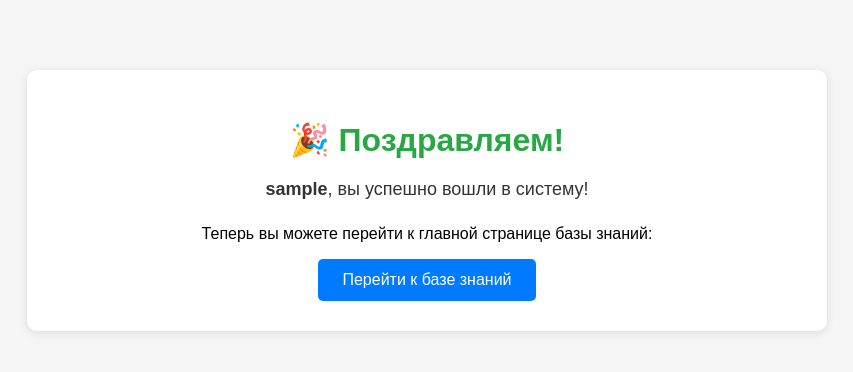
After one commit to AriNeyvert/web-back-labs, a Flask app: template templates/lab5/success_login.html in a window 1280 px wide. The commit adds this page. Shown: the top 372 px of the page, without its empty margins (213-1066 px from the left). Run offline with Flask 3, Linux system fonts and the light colour scheme; the template is opened without the code that fills it: most values are stand-ins (such as "Sample title", 1, 10 or a date in 2020).

Commit message:
Аутентификация

```diff
--- /dev/null
+++ b/templates/lab5/success_login.html
@@ -0,0 +1,58 @@
+<!DOCTYPE html>
+<html lang="ru">
+<head>
+    <meta charset="UTF-8">
+    <meta name="viewport" content="width=device-width, initial-scale=1.0">
+    <title>Успешный вход</title>
+    <style>
+        body {
+            font-family: Arial, sans-serif;
+            max-width: 800px;
+            margin: 50px auto;
+            padding: 20px;
+            background-color: #f5f5f5;
+        }
+        .success-container {
+            background-color: white;
+            padding: 30px;
+            border-radius: 10px;
+            box-shadow: 0 2px 10px rgba(0,0,0,0.1);
+            text-align: center;
+        }
+        h1 {
+            color: #28a745;
+            margin-bottom: 20px;
+        }
+        .welcome-message {
+            font-size: 18px;
+            margin-bottom: 25px;
+            color: #333;
+        }
+        .link-button {
+            display: inline-block;
+            background-color: #007bff;
+            color: white;
+            padding: 12px 24px;
+            text-decoration: none;
+            border-radius: 5px;
+            font-size: 16px;
+            transition: background-color 0.3s;
+        }
+        .link-button:hover {
+            background-color: #0056b3;
+        }
+    </style>
+</head>
+<body>
+    <div class="success-container">
+        <h1>🎉 Поздравляем!</h1>
+        <div class="welcome-message">
+            <strong>{{ login }}</strong>, вы успешно вошли в систему!
+        </div>
+        <p>Теперь вы можете перейти к главной странице базы знаний:</p>
+        <a href="{{ url_for('lab5.index') }}" class="link-button">
+            Перейти к базе знаний
+        </a>
+    </div>
+</body>
+</html>
```
Also changed, not shown: lab5.py (+43 -9 lines), templates/lab5/lab5.html (+7 -1 lines), templates/lab5/login.html (added, +29 -0 lines).
